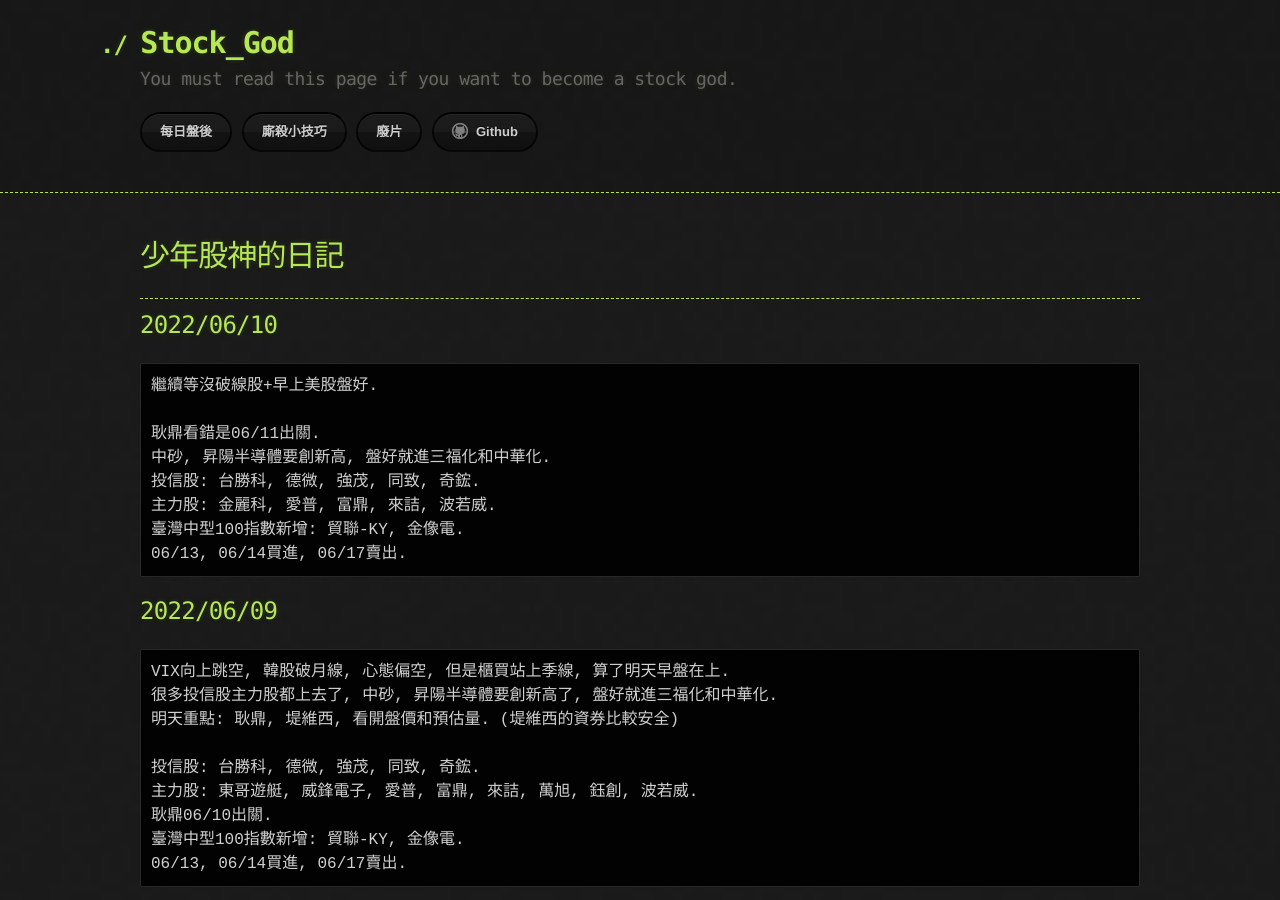
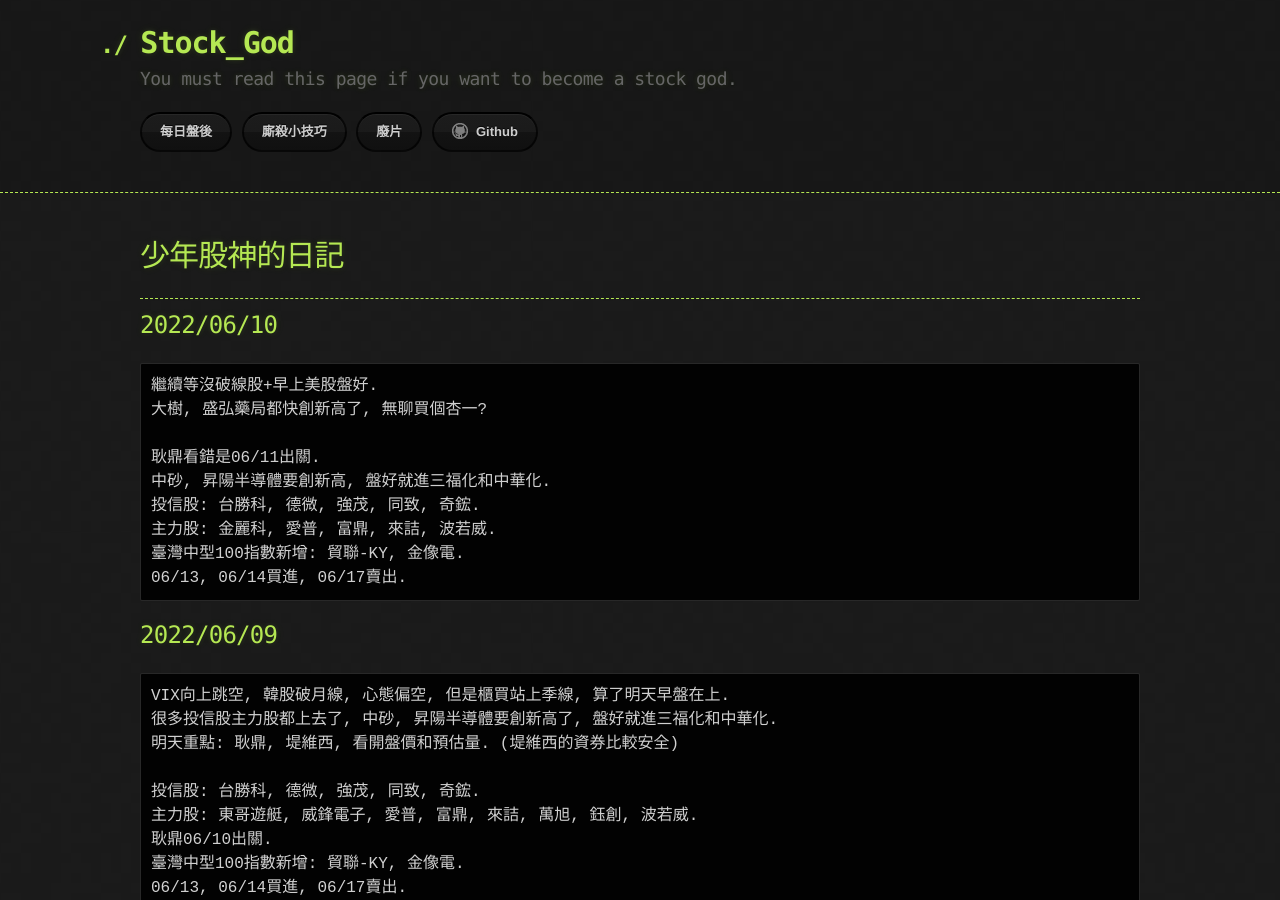
Before and after one commit to lepg5487/Stock_God, a Jekyll site: the page built from index.md, in a window 1280 px wide and 900 px high. Built offline with Jekyll 4.4.1, drawn with Linux system fonts in a browser that asks for light colours; our own code applies the rules of GitHub Pages for plain Markdown files.

Commit message:
Update index.md

````diff
--- a/index.md
+++ b/index.md
@@ -9,6 +9,7 @@ layout: testlayouts
 ## 2022/06/10
 ```
 繼續等沒破線股+早上美股盤好.
+大樹, 盛弘藥局都快創新高了, 無聊買個杏一?
 
 耿鼎看錯是06/11出關.
 中砂, 昇陽半導體要創新高, 盤好就進三福化和中華化.
````
